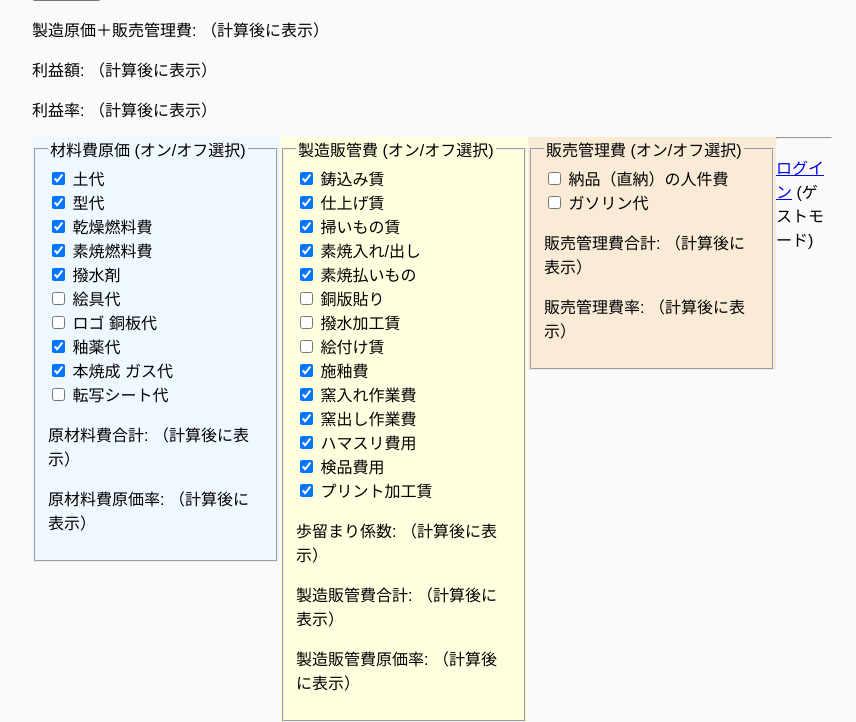
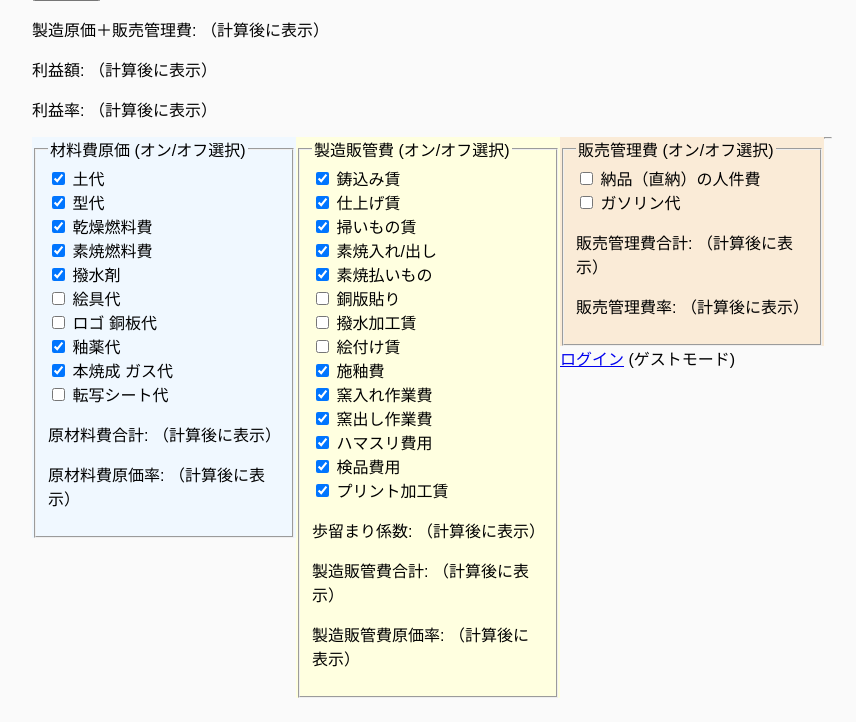
Before and after one commit to yoshikazu-hanihara/flask-project, a Flask app: page /dashboard in a window 1280 px wide. Shown: the part 708-1430 px from the top of the page, without its empty margins (208-1064 px from the left). After the commit the page ends 1406 px from the top, so only its background shows below. Run offline with Flask 3, Linux system fonts and the light colour scheme.

Commit message:
Update style.css

```diff
--- a/static/css/style.css
+++ b/static/css/style.css
@@ -105,7 +105,7 @@ float: none;
 
 
 .formbox-1{
-max-width: 31%;
+max-width: 33%;
 float: left;
 }
 
```
